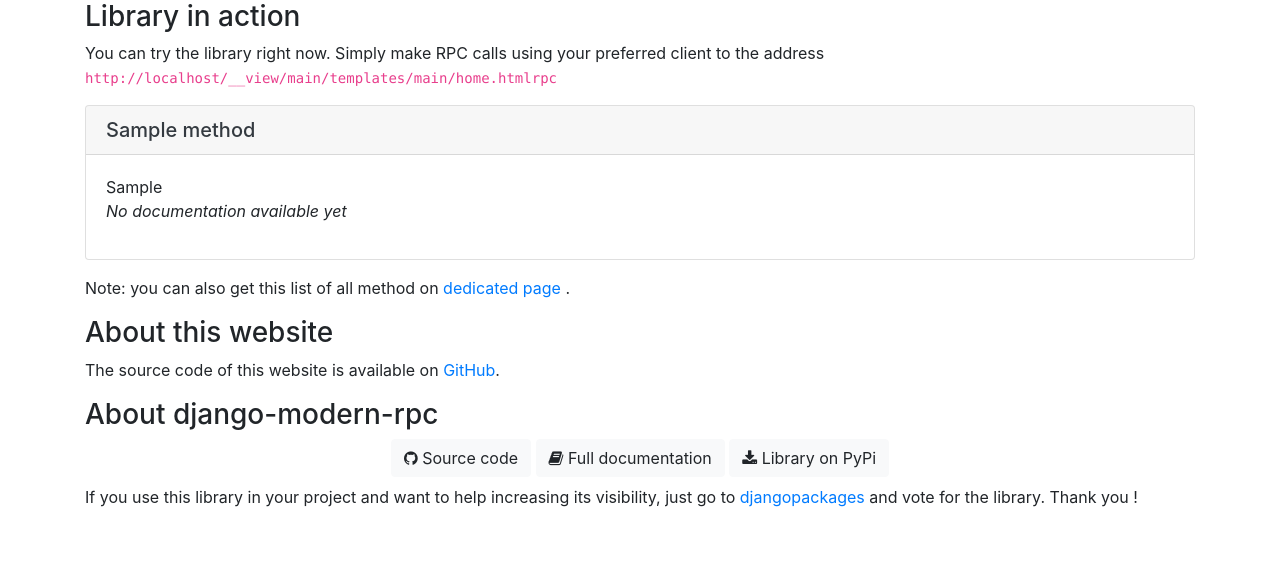
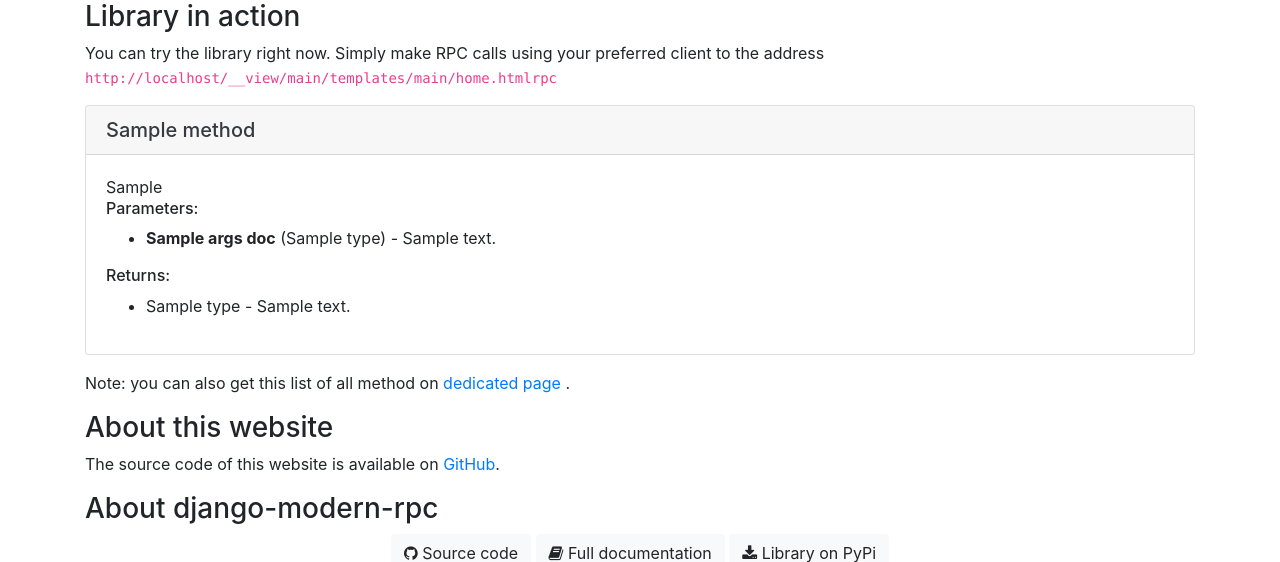
Before and after one commit to alorence/modernrpc_demo, a Django app: template main/templates/main/home.html in a window 1280 px wide, after a click that opens the changed part. Shown: the part 178-740 px from the top of the page. Run offline with Django 3.2, Linux system fonts and the light colour scheme; the template is opened without the code that fills it: most values are stand-ins (such as "Sample title", 1, 10 or a date in 2020).

Commit message:
Fix method documentation introspection

```diff
--- a/main/templates/main/doc_accordion_method.html
+++ b/main/templates/main/doc_accordion_method.html
@@ -28,13 +28,9 @@
 
             {{ method.html_doc | safe | urlize }}
 
-            {% if method.is_args_doc_available %}
+            {% if method.args_doc %}
 
-            <div class="col-md-2">
-                <p><strong>Parameters:</strong></p>
-            </div>
-
-            <div class="col-md-10">
+                <h6>Parameters:</h6>
                 <ul>
                     {% for name, param_help in method.args_doc.items %}
                     <li>
@@ -46,18 +42,13 @@
                     </li>
                     {% endfor %}
                 </ul>
-            </div>
 
             {% endif %}
 
-            {% if method.is_return_doc_available %}
+            {% if method.return_doc.type or method.return_doc.text %}
 
-            <div class="col-md-2">
-                <p><strong>Returns:</strong></p>
-            </div>
-
-            <div class="col-md-10">
-                <ul class="">
+                <h6>Returns:</h6>
+                <ul>
                     <li>
                     {% if method.return_doc.type %}
                         {{ method.return_doc.type }} -
@@ -65,11 +56,9 @@
                     {{ method.return_doc.text }}
                     </li>
                 </ul>
-            </div>
-            {% endif %}
 
-            {% if not method.is_any_doc_available %}
-                <p><em>No documentation available yet</em></p>
+            {% else %}
+                <em>No documentation on return types available yet</em>
             {% endif %}
         </div>
     </div>
```
